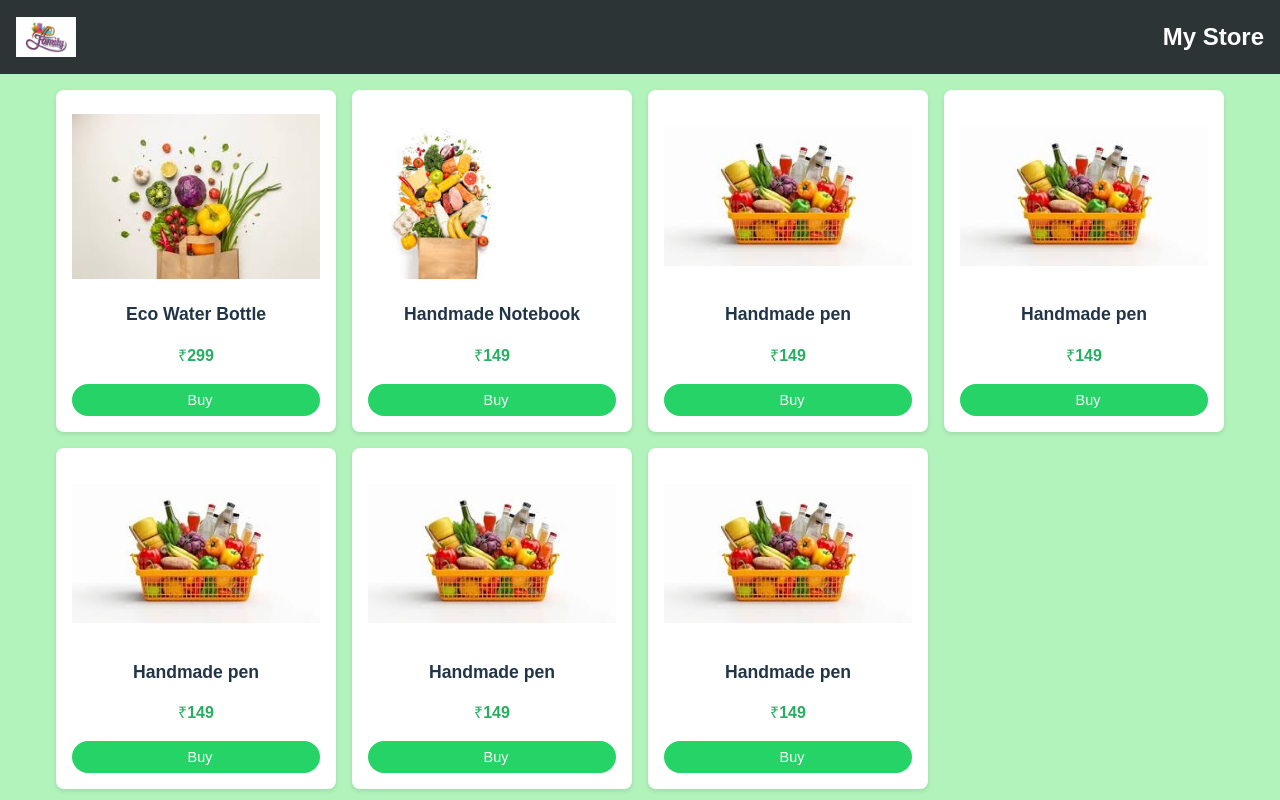
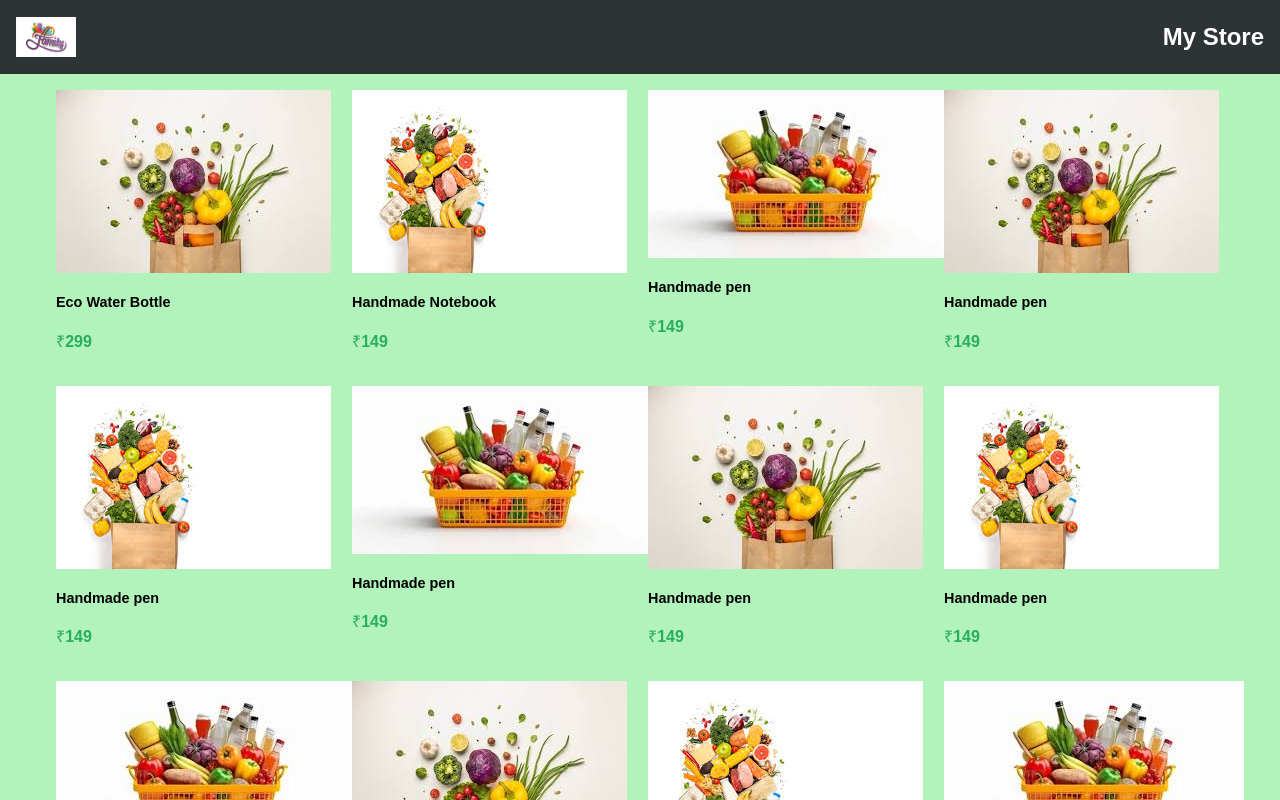
Before and after one commit to desuraj/e-commerce-static, a React (Vite) app: page / in a window 1280 px wide. Shown: the top 800 px of the page. Built offline with nearby package versions, Linux system fonts and the light colour scheme.

Commit message:
- fix image fetch issue

```diff
--- a/public/products.json
+++ b/public/products.json
@@ -2,7 +2,7 @@
   {
     "name": "Eco Water Bottle",
     "price": "₹299",
-    "image": "/images/product1.jpg",
+    "image": "images/product1.jpg",
     "details": {
       "Quantity": "1L",
       "Material": "BPA-Free Plastic",
@@ -15,7 +15,7 @@
   {
     "name": "Handmade Notebook",
     "price": "₹149",
-    "image": "/images/product2.jpg",
+    "image": "images/product2.jpg",
     "details": {
       "Pages": "100",
       "Size": "A5",
@@ -28,7 +28,7 @@
   {
     "name": "Handmade pen",
     "price": "₹149",
-    "image": "/images/product3.jpg",
+    "image": "images/product3.jpg",
     "details": {
       "Pages": "100",
       "Size": "A5",
@@ -41,7 +41,7 @@
   {
     "name": "Handmade pen",
     "price": "₹149",
-    "image": "/images/product3.jpg",
+    "image": "images/product4.jpg",
     "details": {
       "Pages": "100",
       "Size": "A5",
@@ -54,7 +54,7 @@
   {
     "name": "Handmade pen",
     "price": "₹149",
-    "image": "/images/product3.jpg",
+    "image": "images/product5.jpg",
     "details": {
       "Pages": "100",
       "Size": "A5",
@@ -67,7 +67,7 @@
   {
     "name": "Handmade pen",
     "price": "₹149",
-    "image": "/images/product3.jpg",
+    "image": "images/product6.jpg",
     "details": {
       "Pages": "100",
       "Size": "A5",
@@ -80,7 +80,71 @@
   {
     "name": "Handmade pen",
     "price": "₹149",
-    "image": "/images/product3.jpg",
+    "image": "images/product1.jpg",
+    "details": {
+      "Pages": "100",
+      "Size": "A5",
+      "Cover": "Hard",
+      "Material": "Recycled Paper",
+      "Model number": "NB456",
+      "Serial number": "SN1002"
+    }
+  },
+  {
+    "name": "Handmade pen",
+    "price": "₹149",
+    "image": "images/product2.jpg",
+    "details": {
+      "Pages": "100",
+      "Size": "A5",
+      "Cover": "Hard",
+      "Material": "Recycled Paper",
+      "Model number": "NB456",
+      "Serial number": "SN1002"
+    }
+  },
+  {
+    "name": "Handmade pen",
+    "price": "₹149",
+    "image": "images/product3.jpg",
+    "details": {
+      "Pages": "100",
+      "Size": "A5",
+      "Cover": "Hard",
+      "Material": "Recycled Paper",
+      "Model number": "NB456",
+      "Serial number": "SN1002"
+    }
+  },
+  {
+    "name": "Handmade pen",
+    "price": "₹149",
+    "image": "images/product4.jpg",
+    "details": {
+      "Pages": "100",
+      "Size": "A5",
+      "Cover": "Hard",
+      "Material": "Recycled Paper",
+      "Model number": "NB456",
+      "Serial number": "SN1002"
+    }
+  },
+  {
+    "name": "Handmade pen",
+    "price": "₹149",
+    "image": "images/product5.jpg",
+    "details": {
+      "Pages": "100",
+      "Size": "A5",
+      "Cover": "Hard",
+      "Material": "Recycled Paper",
+      "Model number": "NB456",
+      "Serial number": "SN1002"
+    }
+  },{
+    "name": "Handmade pen",
+    "price": "₹149",
+    "image": "images/product6.jpg",
     "details": {
       "Pages": "100",
       "Size": "A5",
--- a/src/App.css
+++ b/src/App.css
@@ -126,6 +126,10 @@ header h1 {
   font-size: 0.95rem;
   line-height: 1.5;
 }
+.product-name {
+  font-size: 0.9rem;
+  color: black;
+}
 
 footer {
   background: #2d3436;
--- a/src/App.jsx
+++ b/src/App.jsx
@@ -12,7 +12,8 @@ function App() {
   useEffect(() => {
     fetch('products.json')
       .then(res => res.json())
-      .then(data => setProducts(data));
+      .then(data => setProducts(data))
+      .catch((err) => console.error('Failed to load products', err));
   }, []);
 
   return (
@@ -24,13 +25,12 @@ function App() {
 
       <div className="container">
         <div className="product-grid">
-          {products.map((p, i) => (
-            <ProductCard
-              key={i}
-              product={p}
-              phone={CONFIG.whatsappNumber}
-              onClick={() => setSelected(p)}
-            />
+          {products.map((product, idx) => (
+            <div key={idx} className="product-card">
+              <img src={product.image} alt={product.name} />
+              <h2 className="product-name">{product.name}</h2>
+              <p className="price">{product.price}</p>
+            </div>
           ))}
         </div>
 
--- a/src/components/ProductCard.jsx
+++ b/src/components/ProductCard.jsx
@@ -9,7 +9,7 @@ export default function ProductCard({ product, phone, onClick }) {
     <div className="product" onClick={(e) => {
       if (!e.target.closest('.buy-btn')) onClick();
     }}>
-      <img src={product.image} alt={product.name} />
+      <img src={`/images/${product.image}`} alt={product.name} />
       <h2>{product.name}</h2>
       <p className="price">{product.price}</p>
       <a
```
